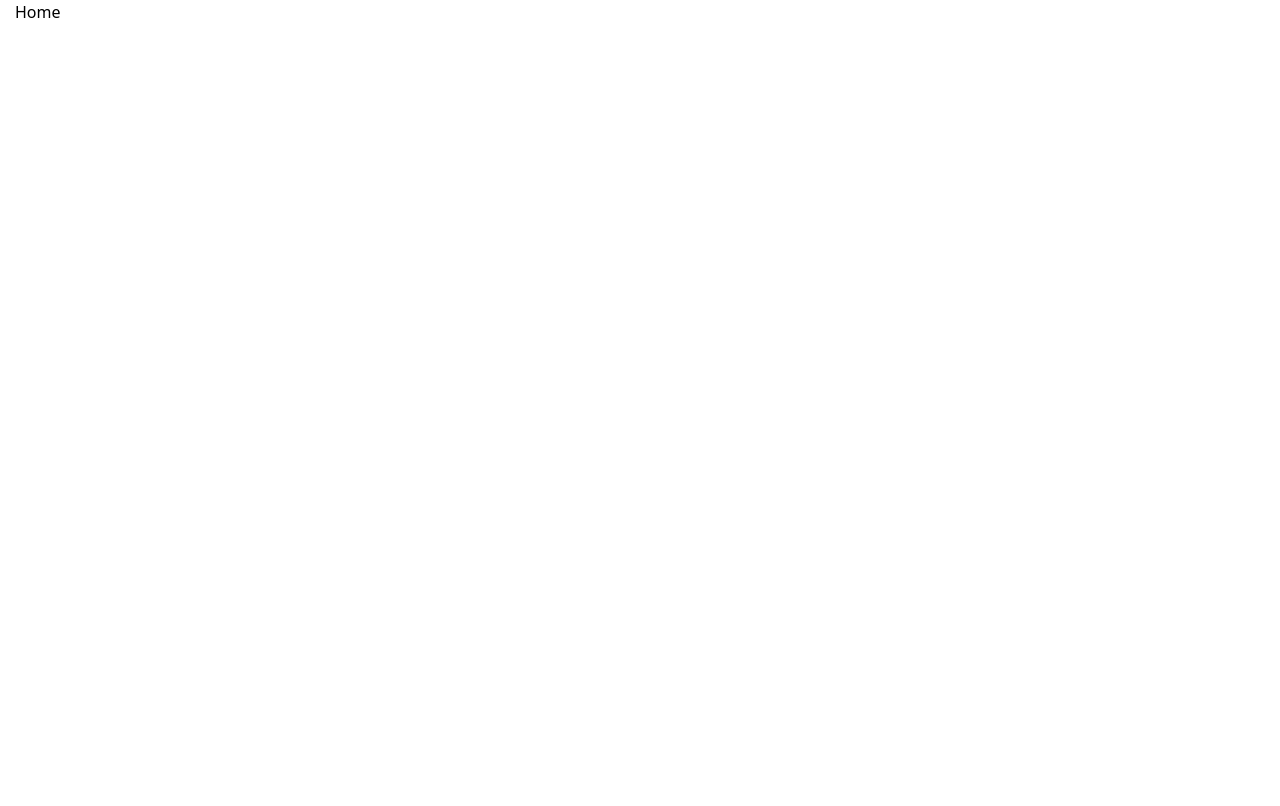
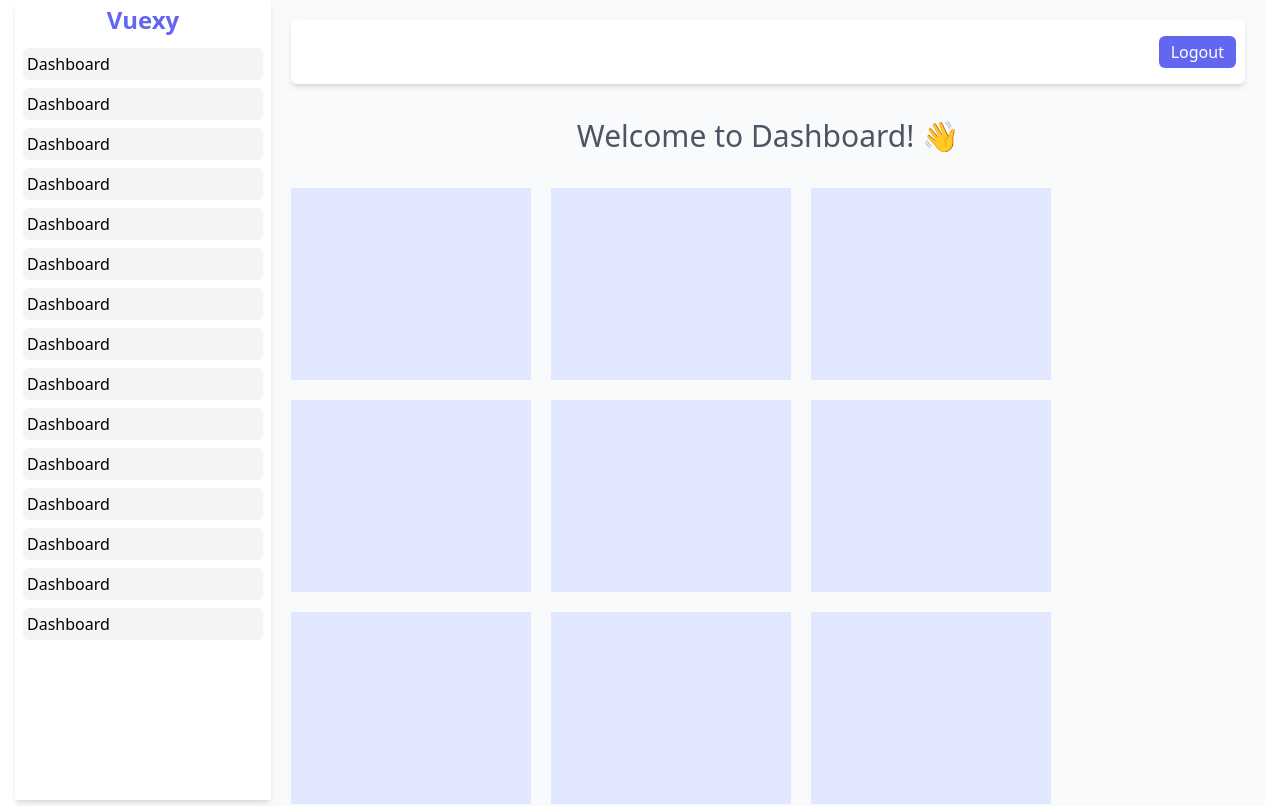
Before and after one commit to TheAbhiPatel/test_byloop_mern_client, a React (Vite) app: page / in a window 1280 px wide. Shown: the top 806 px of the page. Built offline with nearby package versions, Linux system fonts and the light colour scheme; no server answers; sample sign-in values are in the browser's storage.

Commit message:
Design Home page

```diff
--- /dev/null
+++ b/src/components/Footer.tsx
@@ -0,0 +1,5 @@
+const Footer = () => {
+  return <div className="w-full h-32 bg-indigo-400 "></div>;
+};
+
+export default Footer;
--- /dev/null
+++ b/src/components/Sidebar.tsx
@@ -0,0 +1,20 @@
+const Sidebar = () => {
+  return (
+    <div className="w-[16rem] h-screen overflow-y-auto bg-white shadow-md sticky top-0">
+      <div className="w-full h-10 flex justify-center items-center ">
+        <h1 className="text-2xl text-indigo-500 font-semibold">Vuexy</h1>
+      </div>
+      <div className="flex flex-col gap-2 px-2 mt-2">
+        {[...new Array(15)].map((_, index) => {
+          return (
+            <div key={index} className="w-full p-1 rounded-md bg-gray-100">
+              <p>Dashboard</p>
+            </div>
+          );
+        })}
+      </div>
+    </div>
+  );
+};
+
+export default Sidebar;
--- /dev/null
+++ b/src/components/Topbar.tsx
@@ -0,0 +1,25 @@
+import { useNavigate } from "react-router-dom";
+
+const Topbar = () => {
+  const navigate = useNavigate();
+  const handleLogout = () => {
+    localStorage.removeItem("accessToken");
+    navigate("/login");
+  };
+
+  return (
+    <div className="w-full h-16 flex rounded-md bg-white shadow-md ">
+      <div className="w-[90%]"></div>
+      <div className="w-[10%] h-full flex justify-center items-center ">
+        <button
+          onClick={handleLogout}
+          className="bg-indigo-500 text-white rounded-md px-3 p-1"
+        >
+          Logout
+        </button>
+      </div>
+    </div>
+  );
+};
+
+export default Topbar;
--- a/src/pages/Home.tsx
+++ b/src/pages/Home.tsx
@@ -1,5 +1,59 @@
+import { useState, useEffect } from "react";
+import Footer from "../components/Footer";
+import Sidebar from "../components/Sidebar";
+import Topbar from "../components/Topbar";
+import { axiosInstance } from "../utils/axiosInstance";
+
+interface IUser {
+  _id: string;
+  name: string;
+  email: string;
+}
+
 const Home = () => {
-  return <div>Home</div>;
+  const [user, setUser] = useState<IUser>();
+
+  useEffect(() => {
+    handleGetMe();
+  }, []);
+
+  const handleGetMe = async () => {
+    try {
+      const res = await axiosInstance.get("/user/me");
+      if (res.status === 200) {
+        setUser(res.data.user);
+      }
+    } catch (error) {
+      console.log("axios error ---> ", error);
+    }
+  };
+
+  return (
+    <>
+      <div className="w-full h-full flex  bg-gray-50">
+        <div className="">
+          <Sidebar />
+        </div>
+        <div className="w-full p-5">
+          <Topbar />
+          <div className="w-full h-16 flex justify-center items-center my-5">
+            <h2 className="text-3xl text-gray-600">
+              Welcome to Dashboard!{" "}
+              <span className=" font-semibold text-black">{user?.name}</span> 👋
+            </h2>
+          </div>
+          <div className=" flex flex-wrap gap-5">
+            {[...new Array(10)].map((_, index) => {
+              return (
+                <div key={index} className="w-60 h-48 bg-indigo-100"></div>
+              );
+            })}
+          </div>
+        </div>
+      </div>
+      <Footer />
+    </>
+  );
 };
 
 export default Home;
```
